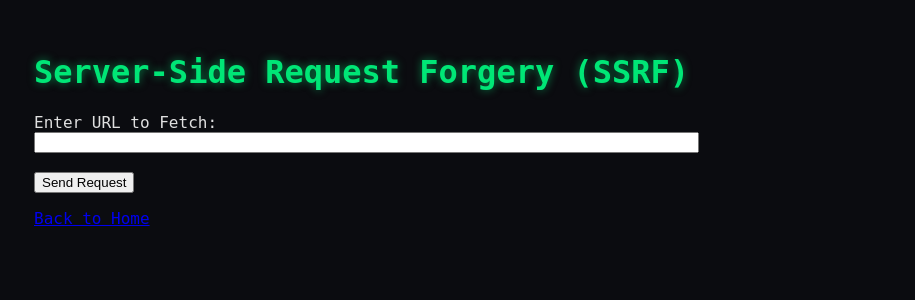
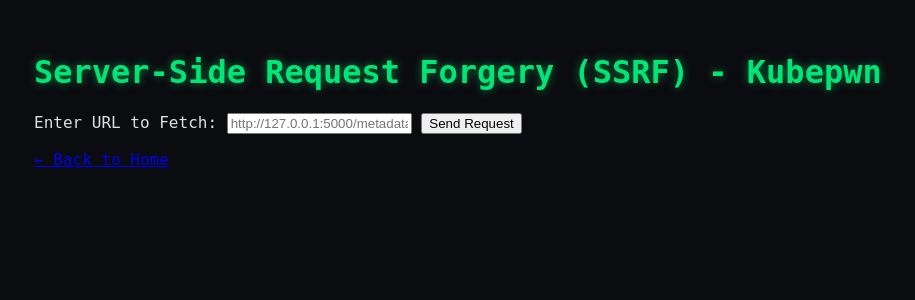
Before and after one commit to deep1792/KubePwn, a Flask app: page /ssrf in a window 1280 px wide. Shown: the top 300 px of the page, without its empty margins (66-981 px from the left). Run offline with Flask 3, Linux system fonts and the light colour scheme; parts of the project's set-up code (start-up, migrations or seed data) failed here and were passed over.

Commit message:
Update ssrf.html

```diff
--- a/templates/ssrf.html
+++ b/templates/ssrf.html
@@ -8,17 +8,21 @@
 </head>
 <body>
   <div class="container">
-    <h1>Server-Side Request Forgery (SSRF)</h1>
+    <h1>Server-Side Request Forgery (SSRF) - Kubepwn</h1>
+
     <form method="get">
-      <label for="url">Enter URL to Fetch:</label><br />
-      <input type="text" name="url" id="url" size="80" /><br /><br />
+      <label for="url">Enter URL to Fetch:</label>
+      <input type="text" name="url" id="url" placeholder="http://127.0.0.1:5000/metadata-db" />
+
       <button type="submit">Send Request</button>
     </form>
+
     {% if response %}
-    <h2>Response:</h2>
-    <pre>{{ response }}</pre>
+      <h2>Response:</h2>
+      <pre>{{ response }}</pre>
     {% endif %}
-    <p><a href="/">Back to Home</a></p>
+
+    <p><a href="/">← Back to Home</a></p>
   </div>
 </body>
 </html>
```
